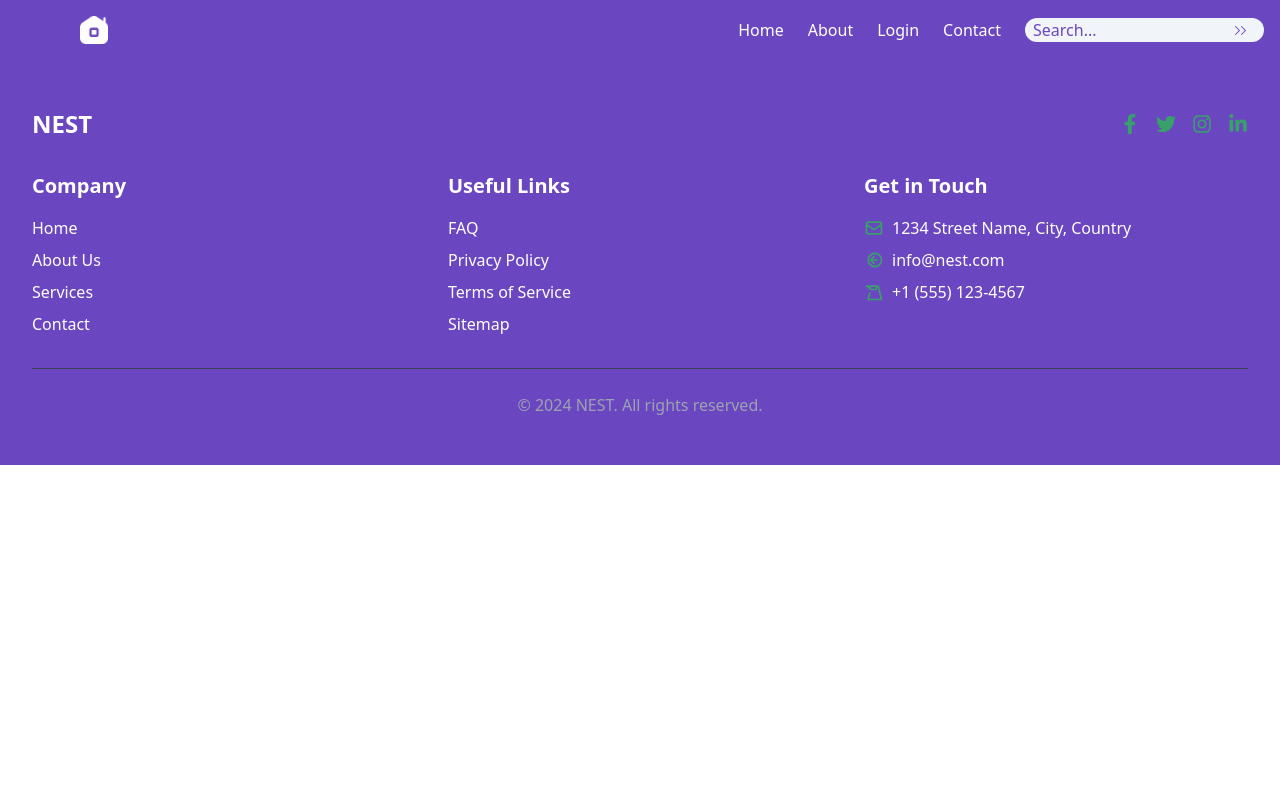
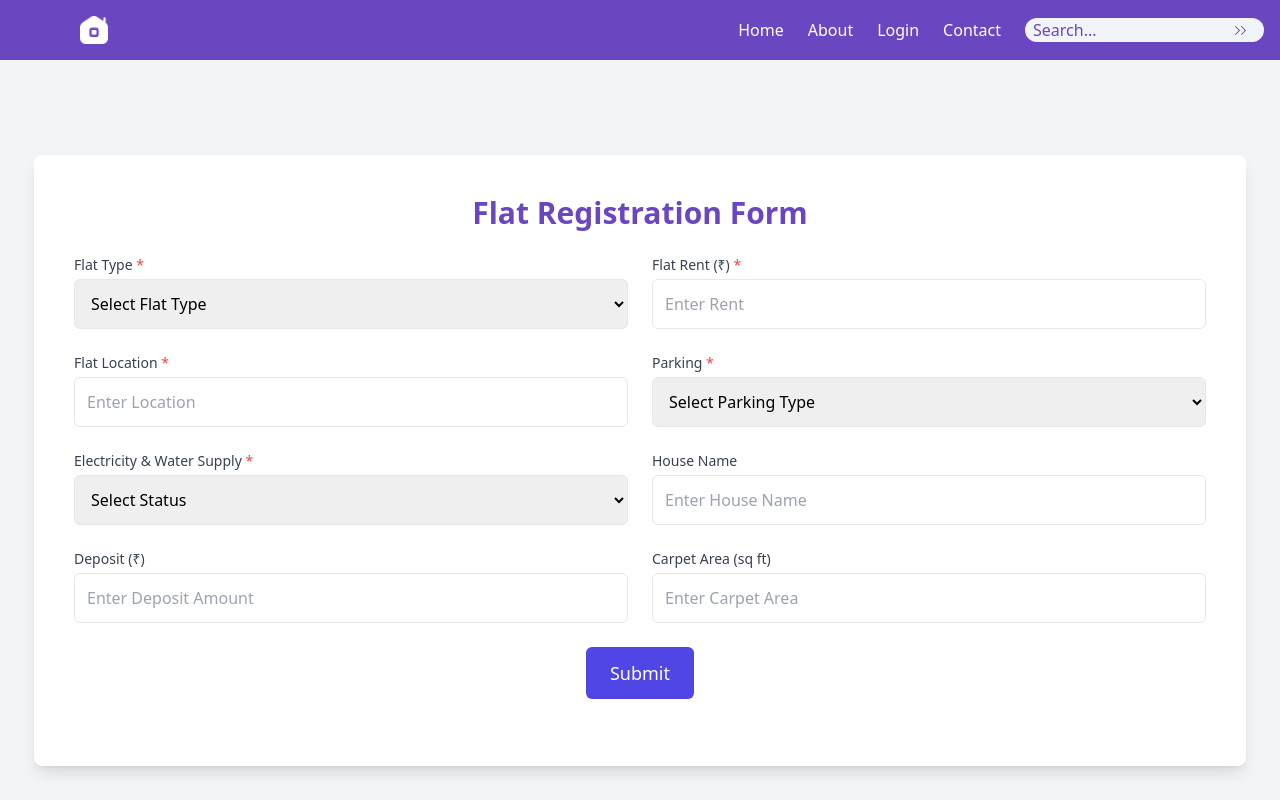
Before and after one commit to aadi347/Nest, a React (Vite) app: page /flatregistrationform in a window 1280 px wide. Shown: the top 800 px of the page. Built offline with nearby package versions, Linux system fonts and the light colour scheme.

Commit message:
update the code in many pages

```diff
--- a/src/App.jsx
+++ b/src/App.jsx
@@ -8,6 +8,7 @@ import PrivacyPolicy from './pages/PrivacyPolicy';
 import Sitemap from './pages/Sitemap';
 import ContactUs from './pages/ContactUs';
 import SignUp from './pages/SignUp';
+import FlatRegistrationForm from './pages/FlatRegistrationForm';
 
 const App = () => {
   return (
@@ -20,6 +21,7 @@ const App = () => {
         <Route path="/sitemap" element={<Sitemap />} />
         <Route path="/contact" element={<ContactUs />} />
         <Route path="/signup" element={<SignUp />} />
+        <Route path="/flatregistrationform" element={<FlatRegistrationForm />} />
       </Routes>
       <Footer />
     </Router>
--- /dev/null
+++ b/src/pages/FlatRegistrationForm.jsx
@@ -0,0 +1,202 @@
+import React, { useState } from "react";
+import axios from "axios";
+
+const FlatRegistrationForm = () => {
+  const [formData, setFormData] = useState({
+    flatType: "",
+    rent: "",
+    location: "",
+    parking: "",
+    utilities: "",
+    houseName: "",
+    deposit: "",
+    carpetArea: "",
+  });
+
+  const handleChange = (e) => {
+    const { name, value } = e.target;
+    setFormData({ ...formData, [name]: value });
+  };
+
+  const handleSubmit = async (e) => {
+    e.preventDefault();
+    const data = {flatType, rent, location, parking, utilities, houseName, deposit, carpetArea};
+    try {
+        const res = await axios.post('http://localhost:3000/flatregistartion', data);
+        alert("Property regsitration completed sucessfully");
+        console.log(res.data);
+    } catch (error) {
+        console.error(error.response?.data || error.message);
+        alert("An error occurred while registration your property");
+    }
+
+  };
+
+  return (
+    <div className="flex justify-center items-center h-screen bg-gray-100">
+      <form
+        onSubmit={handleSubmit}
+        className="bg-white shadow-lg rounded-lg w-[1212px] h-[611px] p-10"
+      >
+        <h2 className="text-3xl font-bold text-center mb-6 text-custom-purple">
+          Flat Registration Form
+        </h2>
+        <div className="grid grid-cols-2 gap-6">
+          {/* Flat Type */}
+          <div>
+            <label className="block text-sm font-medium text-gray-700">
+              Flat Type <span className="text-red-500">*</span>
+            </label>
+            <select
+              name="flatType"
+              value={formData.flatType}
+              onChange={handleChange}
+              className="mt-1 block w-full p-3 border rounded-md focus:ring-custom-purple focus:border-indigo-500"
+              required
+            >
+              <option value="" disabled>
+                Select Flat Type
+              </option>
+              <option value="1 BHK">1 BHK</option>
+              <option value="2 BHK">2 BHK</option>
+              <option value="3 BHK">3 BHK</option>
+              <option value="4 BHK">4 BHK</option>
+            </select>
+          </div>
+
+          {/* Flat Rent */}
+          <div>
+            <label className="block text-sm font-medium text-gray-700">
+              Flat Rent (₹) <span className="text-red-500">*</span>
+            </label>
+            <input
+              type="number"
+              name="rent"
+              value={formData.rent}
+              onChange={handleChange}
+              className="mt-1 block w-full p-3 border rounded-md focus:ring-indigo-500 focus:border-indigo-500"
+              placeholder="Enter Rent"
+              required
+            />
+          </div>
+
+          {/* Flat Location */}
+          <div>
+            <label className="block text-sm font-medium text-gray-700">
+              Flat Location <span className="text-red-500">*</span>
+            </label>
+            <input
+              type="text"
+              name="location"
+              value={formData.location}
+              onChange={handleChange}
+              className="mt-1 block w-full p-3 border rounded-md focus:ring-indigo-500 focus:border-indigo-500"
+              placeholder="Enter Location"
+              required
+            />
+          </div>
+
+          {/* Parking */}
+          <div>
+            <label className="block text-sm font-medium text-gray-700">
+              Parking <span className="text-red-500">*</span>
+            </label>
+            <select
+              name="parking"
+              value={formData.parking}
+              onChange={handleChange}
+              className="mt-1 block w-full p-3 border rounded-md focus:ring-indigo-500 focus:border-indigo-500"
+              required
+            >
+              <option value="" disabled>
+                Select Parking Type
+              </option>
+              <option value="2-wheeler Shaded">2-wheeler Shaded</option>
+              <option value="2-wheeler Not Shaded">2-wheeler Not Shaded</option>
+              <option value="4-wheeler Shaded">4-wheeler Shaded</option>
+              <option value="4-wheeler Not Shaded">4-wheeler Not Shaded</option>
+            </select>
+          </div>
+
+          {/* Utilities */}
+          <div>
+            <label className="block text-sm font-medium text-gray-700">
+              Electricity & Water Supply <span className="text-red-500">*</span>
+            </label>
+            <select
+              name="utilities"
+              value={formData.utilities}
+              onChange={handleChange}
+              className="mt-1 block w-full p-3 border rounded-md focus:ring-indigo-500 focus:border-indigo-500"
+              required
+            >
+              <option value="" disabled>
+                Select Status
+              </option>
+              <option value="24/7">24/7</option>
+              <option value="Limited Hours">Limited Hours</option>
+            </select>
+          </div>
+
+          {/* House Name */}
+          <div>
+            <label className="block text-sm font-medium text-gray-700">
+              House Name
+            </label>
+            <input
+              type="text"
+              name="houseName"
+              value={formData.houseName}
+              onChange={handleChange}
+              className="mt-1 block w-full p-3 border rounded-md focus:ring-indigo-500 focus:border-indigo-500"
+              placeholder="Enter House Name"
+            />
+          </div>
+
+          {/* Deposit */}
+          <div>
+            <label className="block text-sm font-medium text-gray-700">
+              Deposit (₹)
+            </label>
+            <input
+              type="number"
+              name="deposit"
+              value={formData.deposit}
+              onChange={handleChange}
+              className="mt-1 block w-full p-3 border rounded-md focus:ring-indigo-500 focus:border-indigo-500"
+              placeholder="Enter Deposit Amount"
+            />
+          </div>
+
+          {/* Carpet Area */}
+          <div>
+            <label className="block text-sm font-medium text-gray-700">
+              Carpet Area (sq ft)
+            </label>
+            <input
+              type="number"
+              name="carpetArea"
+              value={formData.carpetArea}
+              onChange={handleChange}
+              className="mt-1 block w-full p-3 border rounded-md focus:ring-indigo-500 focus:border-indigo-500"
+              placeholder="Enter Carpet Area"
+            />
+          </div>
+        </div>
+
+        {/* Submit Button */}
+        <div className="mt-6 flex justify-center">
+          <button
+            type="submit"
+            onClick={handleSubmit}
+            className="bg-indigo-600 text-white px-6 py-3 rounded-md text-lg font-medium hover:bg-indigo-500 transition duration-200"
+          >
+            Submit
+          </button>
+        </div>
+      </form>
+    </div>
+  );
+};
+
+export default FlatRegistrationForm;
--- a/src/pages/Home.jsx
+++ b/src/pages/Home.jsx
@@ -44,12 +44,12 @@ const Home = () => {
             </p>
             <div className="mt-10 flex items-center justify-center gap-x-6">
               <a
-                href="/login"
+                href="/signup"
                 className="rounded-md bg-custom-green px-3.5 py-2.5 text-sm font-semibold text-white shadow-sm hover:bg-custom-green-hover focus-visible:outline focus-visible:outline-2 focus-visible:outline-offset-2 focus-visible:outline-indigo-600"
               >
                 Sign Up
               </a>
-              <a href="/signup" className="text-sm/6 font-semibold text-gray-900">
+              <a href="/flatregistrationform" className="text-sm/6 font-semibold text-gray-900">
                 Register Your Flat <span aria-hidden="true">→</span>
               </a>
             </div>
--- a/src/pages/Login.jsx
+++ b/src/pages/Login.jsx
@@ -15,12 +15,12 @@ const Login = () => {
     setLoading(true);
 
     try {
-      // Sending login data to backend
+
       const res = await axios.post('http://localhost:3000/login', data);
 
       if (res.status === 200) {
         setLoading(false);
-        navigate('/'); // Redirect to home page
+        navigate('/');
       } else {
         setLoading(false);
         alert('Invalid login credentials. Please try again.');
@@ -44,16 +44,16 @@ const Login = () => {
           'url(https://img.freepik.com/free-vector/flat-design-lake-scenery_23-2149161406.jpg?t=st=1731820987~exp=1731824587~hmac=11bb8cb1986f044c7cd5bb052906e59b527b08e313244b0df4ca9e0760014ff4&w=1480)',
       }}
     >
-      {/* Optional overlay */}
+
       <div className="absolute inset-0 bg-black opacity-30"></div>
 
       <div className="relative flex max-w-4xl w-full mx-4 md:mx-0 bg-white bg-opacity-20 backdrop-blur-lg rounded-lg shadow-lg overflow-hidden">
-        {/* Illustration Section */}
+
         <div className="hidden md:flex md:w-1/2 lg:w-2/5 p-6 items-center justify-center">
           <img src="/path/to/your/illustration.png" alt="Illustration" className="w-full h-auto object-cover" />
         </div>
 
-        {/* Login Form Section */}
+
         <div className="w-full md:w-1/2 lg:w-3/5 p-8 md:p-12">
           <h2 className="text-3xl font-semibold text-white mb-6">Welcome to NEST</h2>
           <p className="text-white mb-6">Please sign in to continue</p>
--- a/src/pages/SignUp.jsx
+++ b/src/pages/SignUp.jsx
@@ -8,23 +8,23 @@ const SignUp = () => {
   const [email, setEmail] = useState("");
   const [password, setPassword] = useState("");
 
-  const navigate = useNavigate(); // Initialize useNavigate
+  const navigate = useNavigate();
 
   const handleSignup = async (e) => {
     e.preventDefault();
     const data = { name, email, password };
 
-    setLoading(true); // Set loading state to true
+    setLoading(true);
     try {
       const res = await axios.post("http://localhost:3000/signup", data);
-      setLoading(false); // Set loading state to false
+      setLoading(false);
       alert("Signup successful!");
       console.log(res.data);
 
-      // Redirect to the login page
+
       navigate("/login");
     } catch (error) {
-      setLoading(false); // Set loading state to false
+      setLoading(false);
       console.error(error.response?.data || error.message);
       alert("An error occurred while signing up. Please check the console.");
     }
@@ -33,12 +33,12 @@ const SignUp = () => {
   return (
     <div className="flex justify-center items-center min-h-screen bg-gray-100">
       <div className="w-[1212px] h-[611px] rounded-[50px] flex overflow-hidden">
-        {/* Left side (Blue) */}
+
         <div className="w-1/2 bg-custom-purple flex justify-center items-center text-white p-8">
           <h1 className="text-4xl">Welcome!</h1>
         </div>
 
-        {/* Right side (Red with Signup form) */}
+
         <div className="w-1/2 bg-white flex justify-center items-center">
           <div className="w-4/5 max-w-[350px] p-6 rounded-xl shadow-lg">
             <h2 className="text-2xl font-semibold text-custom-purple mb-6">Sign Up</h2>
```
